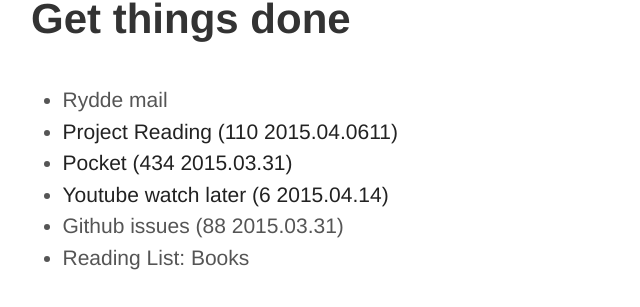
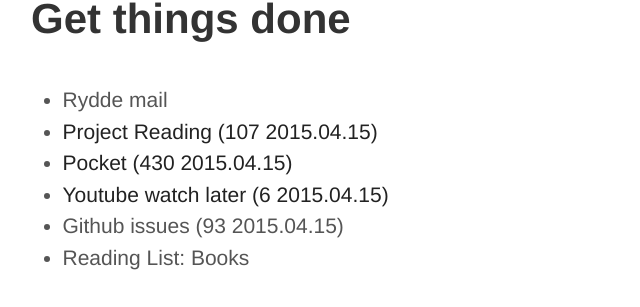
Before and after one commit to Andersos/andersos.net, a Jekyll site: the page built from gtd.html, in a window 1280 px wide. Shown: the part 194-501 px from the top of the page, without its empty margins (273-913 px from the left). Built offline with Jekyll 4.4.1, drawn with Linux system fonts in a browser that asks for light colours; Markdown is read by kramdown in place of the engine named in the settings.

Commit message:
Update gtd.html

```diff
--- a/gtd.html
+++ b/gtd.html
@@ -5,10 +5,10 @@
 
 <ul>
     <li>Rydde mail</li>
-    <li><a href="https://gist.github.com/Andersos/32ba857519db96e97e63">Project Reading (110 2015.04.0611)</a></li>
-    <li><a href="https://twitter.com/Andersos/status/530115122086543360">Pocket (434 2015.03.31)</a></a></li>
-    <li><a href="https://www.youtube.com/playlist?list=WL">Youtube watch later (6 2015.04.14)</a></li>
-    <li>Github issues (88 2015.03.31)</li>
+    <li><a href="https://gist.github.com/Andersos/32ba857519db96e97e63">Project Reading (107 2015.04.15)</a></li>
+    <li><a href="https://twitter.com/Andersos/status/530115122086543360">Pocket (430 2015.04.15)</a></a></li>
+    <li><a href="https://www.youtube.com/playlist?list=WL">Youtube watch later (6 2015.04.15)</a></li>
+    <li>Github issues (93 2015.04.15)</li>
     <li>Reading List: Books</li>
 </ul>
 
```
